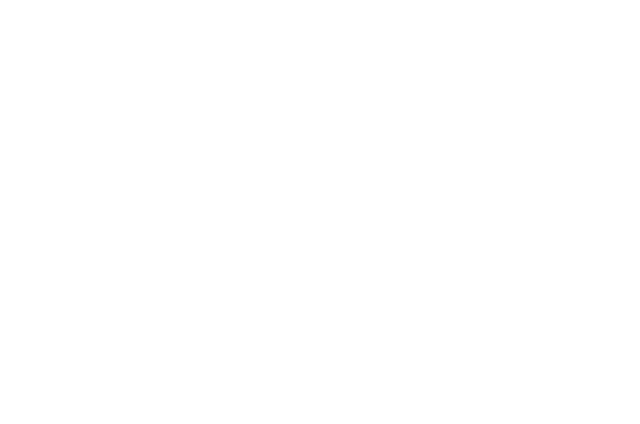
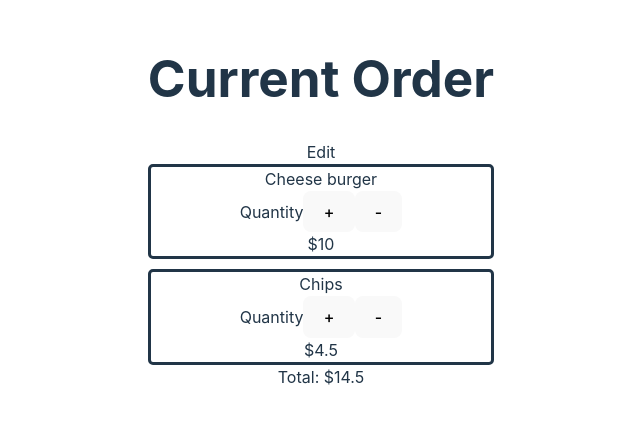
Before and after one commit to asd-group5/asd-group5, a React (Vite) app in the folder frontend/: page /Customisation in a window 1280 px wide. Before the commit this address had no page. Shown: the part 198-622 px from the top of the page, without its empty margins (319-959 px from the left). Built offline with nearby package versions, Linux system fonts and the light colour scheme.

Commit message:
basic order customisation with mock data

```diff
--- a/frontend/src/App.jsx
+++ b/frontend/src/App.jsx
@@ -4,6 +4,7 @@
 import Login from  "./pages/Login"
 import Register from  "./pages/Register"
 import Layout from  "./pages/Layout"
+import OrderCustomisation from './components/OrderCustomisation';
 
 
 function App() {
@@ -15,7 +16,7 @@
           <Route path="login" element={<Login/>}/>
           <Route path="Register" element={<Register/>}/>
           <Route path="Home" element={<Home/>}/>
-
+          <Route path="Customisation" element={<OrderCustomisation/>}/>
       </Routes>
     </BrowserRouter>
   )
--- /dev/null
+++ b/frontend/src/components/Items.css
@@ -0,0 +1,6 @@
+.itemCard{
+    display: flex;
+    flex-direction: column;
+    border-style: solid;
+    border-radius: 5px;
+}
--- /dev/null
+++ b/frontend/src/components/Items.jsx
@@ -0,0 +1,42 @@
+import './Items.css'
+
+const Items = ({itemName, totalPrice, index, orders, setOrders}) =>{
+
+    const handleAddQuanity = () =>{
+        let temp = orders.concat(orders[index]);
+        setOrders(temp);
+        console.log(temp);
+    }
+
+    const handleRemove = () =>{
+        let temp = [...orders];
+        console.log(temp);
+        temp.splice(index, 1);
+        setOrders(temp);
+    }
+
+
+return(
+    <div className='itemCard'>
+        <div className='itemDetails'>
+            {itemName}
+        </div>
+
+        <div>
+            Quantity
+            <button onClick={() => {
+                handleAddQuanity();
+            }}>+</button>
+            {/* <input type='number'/> */}
+            <button onClick={() => {
+                handleRemove();
+            }}>-</button>
+        </div>
+
+        ${totalPrice}
+    </div>
+)
+
+}
+
+export default Items
--- /dev/null
+++ b/frontend/src/components/OrderCustomisation.css
@@ -0,0 +1,5 @@
+.orders{
+    display: flex;
+    flex-direction: column;
+    gap: 10px;
+}
--- /dev/null
+++ b/frontend/src/components/OrderCustomisation.jsx
@@ -0,0 +1,85 @@
+import { useEffect, useState } from "react"
+import Items from "./Items"
+import './OrderCustomisation.css'
+
+const OrderCustomisation = () => {
+
+    const [total, setTotal] = useState(0);
+    //Mock data
+    const [orders, setOrders] = useState([{
+        "itemID": 1,
+        "name": "Cheese burger",
+        "basePrice": 10,
+        "totalPrice": 10,
+        "custom": {
+            "tomato": {
+                "quantity": 0,
+                "price": 1
+            },
+            "lettuce": {
+                "quantity": 0,
+                "price": 2
+            },
+            "sauce": {
+                "quantity": 0,
+                "price": 0.5
+            }
+        }
+    },
+    {
+        "itemID": 2,
+        "name": "Chips",
+        "basePrice": 4,
+        "totalPrice": 4.5,
+        "custom": {
+            "sauce": {
+                "quantity": 1,
+                "price": 0.5
+            }
+        }
+    }
+])
+
+    const updateOrder = (order) =>{
+        console.log("test");
+        setOrders(order);
+    }
+
+    const updateTotal = () => {
+        console.log("Updating total price");
+        const result = orders.reduce((acc, value) =>{
+            return acc + value.totalPrice;
+        }, 0)
+        setTotal(result);
+    }
+
+    useEffect(() =>{
+        updateTotal();
+    }, [orders])
+
+    return(
+        <div>
+            <h1>Current Order</h1>
+            Edit
+            <div className="orders">
+                {orders.map((value, index) =>{
+                    return(
+                        <Items
+                            itemName={value.name}
+                            totalPrice={value.totalPrice}
+                            index={index}
+                            orders={orders}
+                            setOrders={updateOrder}
+                        />
+                    )
+                })}
+            </div>
+            <div>
+                Total: ${total}
+            </div>
+        </div>
+    )
+
+}
+
+export default OrderCustomisation
```
